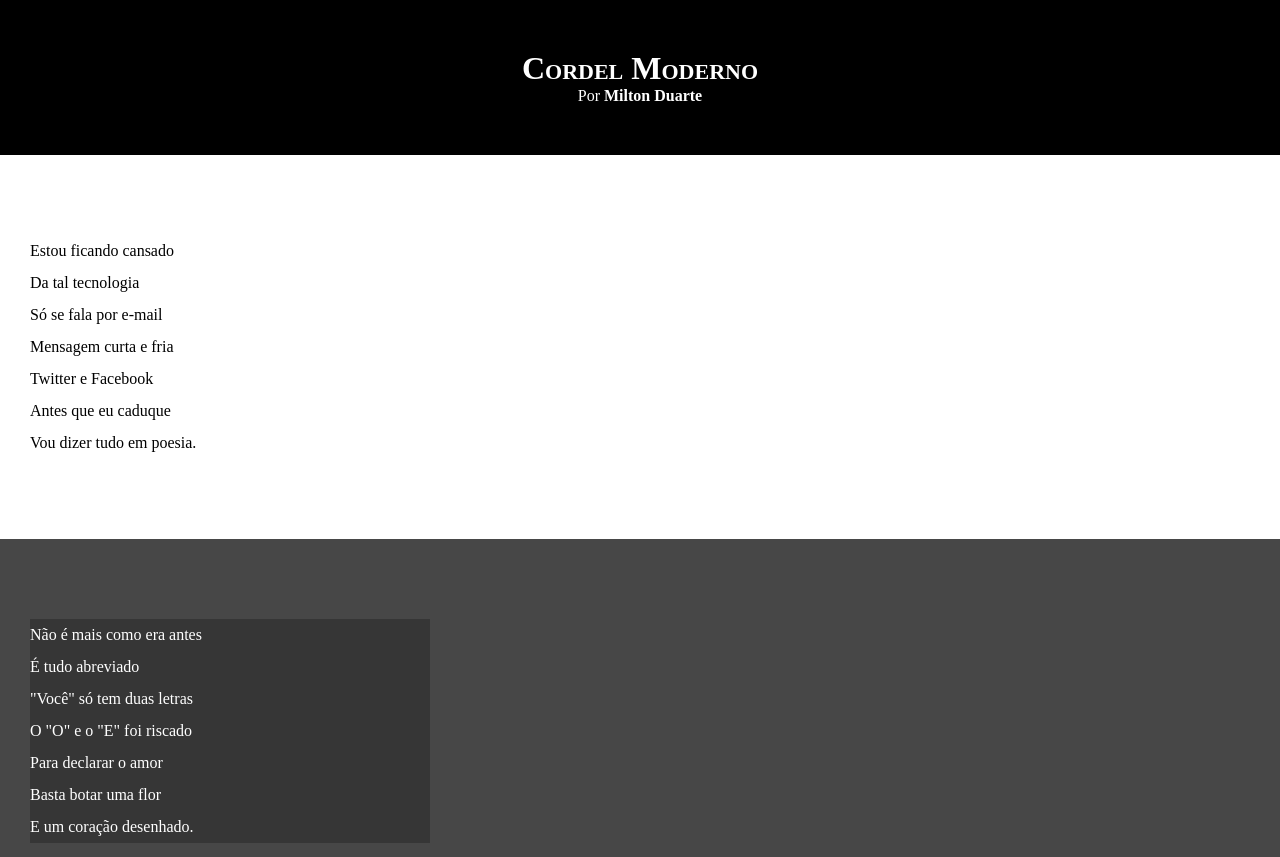
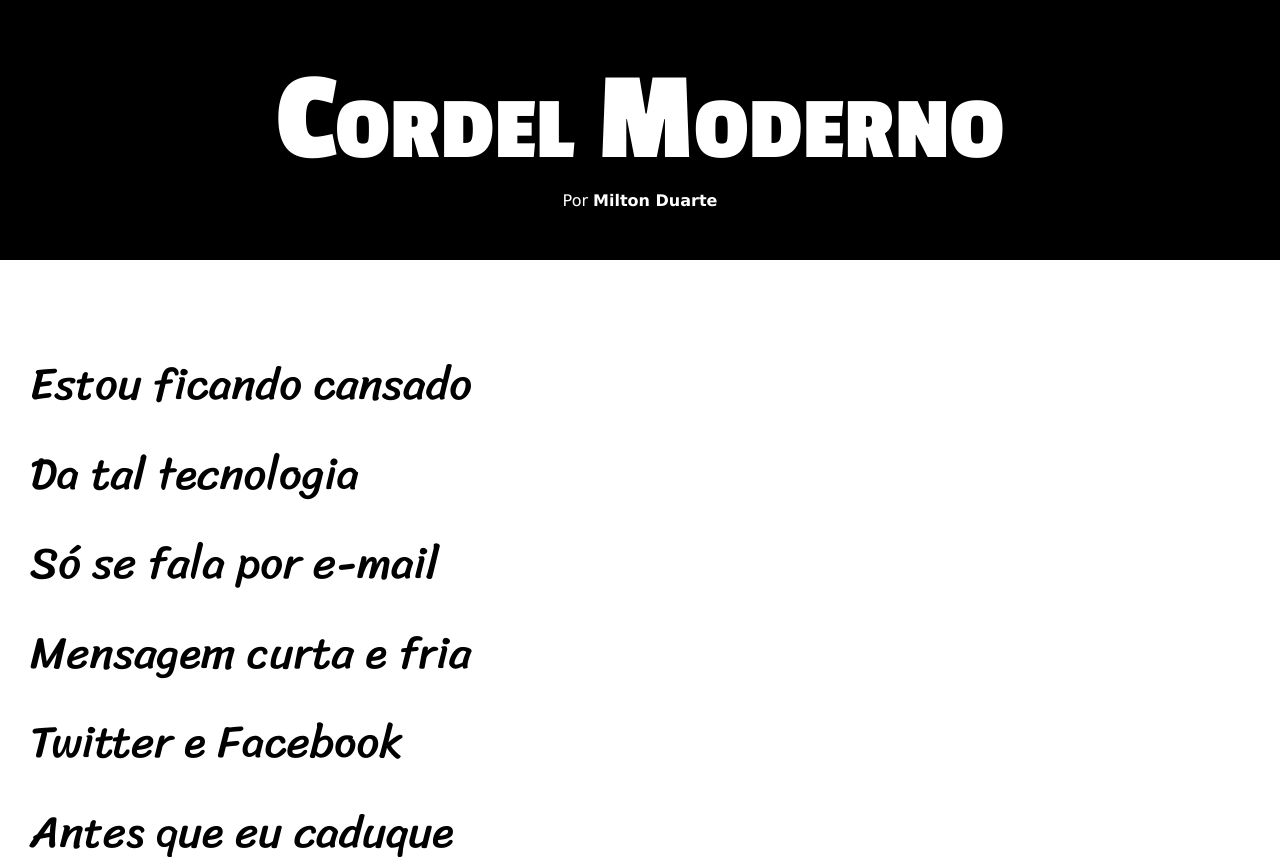
Before and after one commit to pedroeugenio212/html-css, a plain HTML site: page desafios/d012/index.html in a window 1280 px wide. Shown: the top 857 px of the page. Drawn offline with Linux system fonts and the light colour scheme.

Commit message:
add style in d012

```diff
--- a/desafios/d012/estilo/style.css
+++ b/desafios/d012/estilo/style.css
@@ -1,11 +1,24 @@
 @charset "UTF-8";
+
+@import url('https://fonts.googleapis.com/css2?family=Passion+One:wght@400;700&family=Sriracha&display=swap');
+
+/*font-family: 'Passion One', cursive;
+font-family: 'Sriracha', cursive;*/
+
+:root {
+    --font1: Verdana, Geneva, Tahoma, sans-serif;
+    --font2:'Passion One', cursive;
+    --font3:'Sriracha', cursive;
+}
 
 * {
     margin: 0px;
     padding: 0px;
+    font-size: 1em;
 }
 
 body,html {
+    font-family: var(--font1);
     min-height: 100vh;
     background-color: darkgray;
 }
@@ -19,7 +32,9 @@ header {
 header > h1 {
     padding-top: 50px;
     font-variant: small-caps;
-}
+    font-family: var(--font2);
+    font-size: 10vw;
+    }
 header > p {
     padding-bottom: 50px;
 }
@@ -33,10 +48,12 @@ header a:hover, footer a:hover{
 }
 
 section{
+    font-family: var(--font3);
+    font-size: 3.5vw;
     padding-top: 10vh;
     padding-bottom: 10vh;
+    padding-left: 30px;
     line-height: 2em;
-    padding-left: 30px;
 
 }
 .normal {
@@ -49,7 +66,8 @@ section{
 }
 .imagem > p {
     background-color: rgba(0, 0, 0, 0.247);
-    width: 400px;
+    display: inline-block;
+    padding: 5px;
 }
 
 
```
